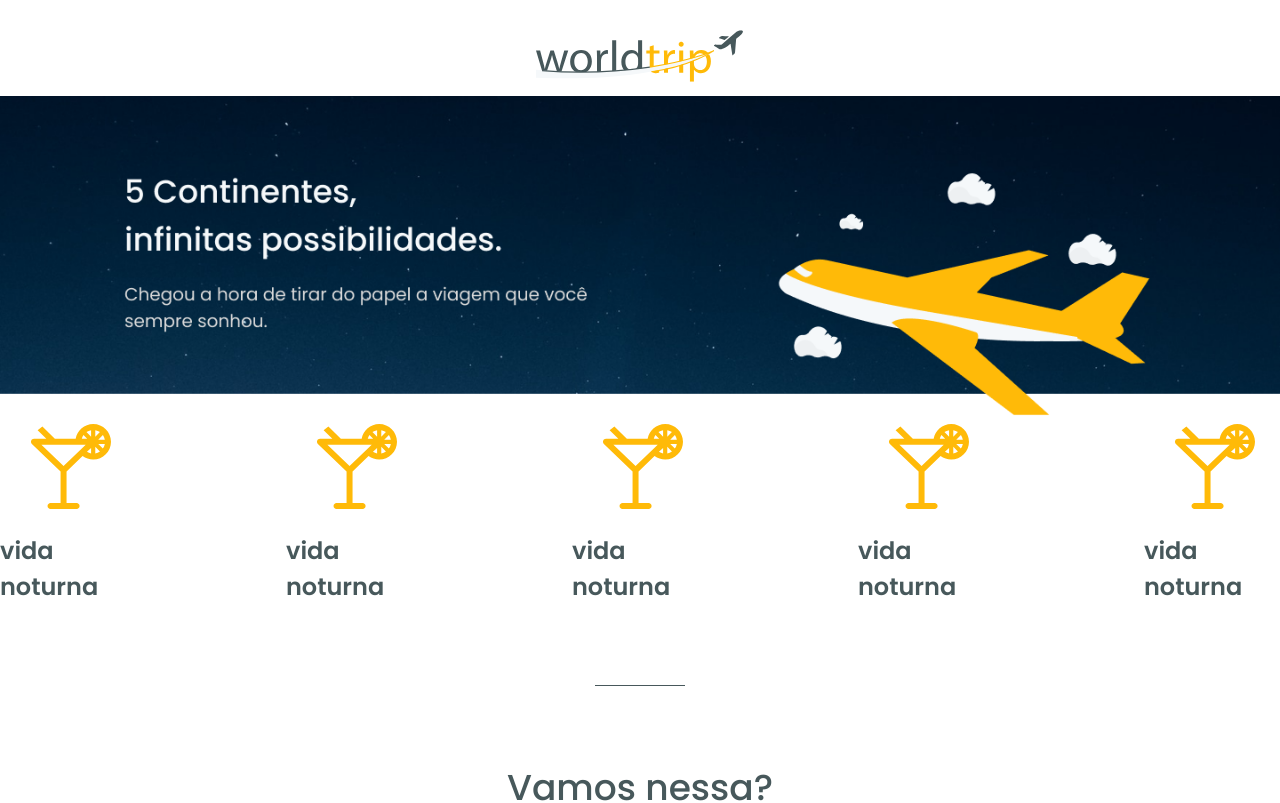
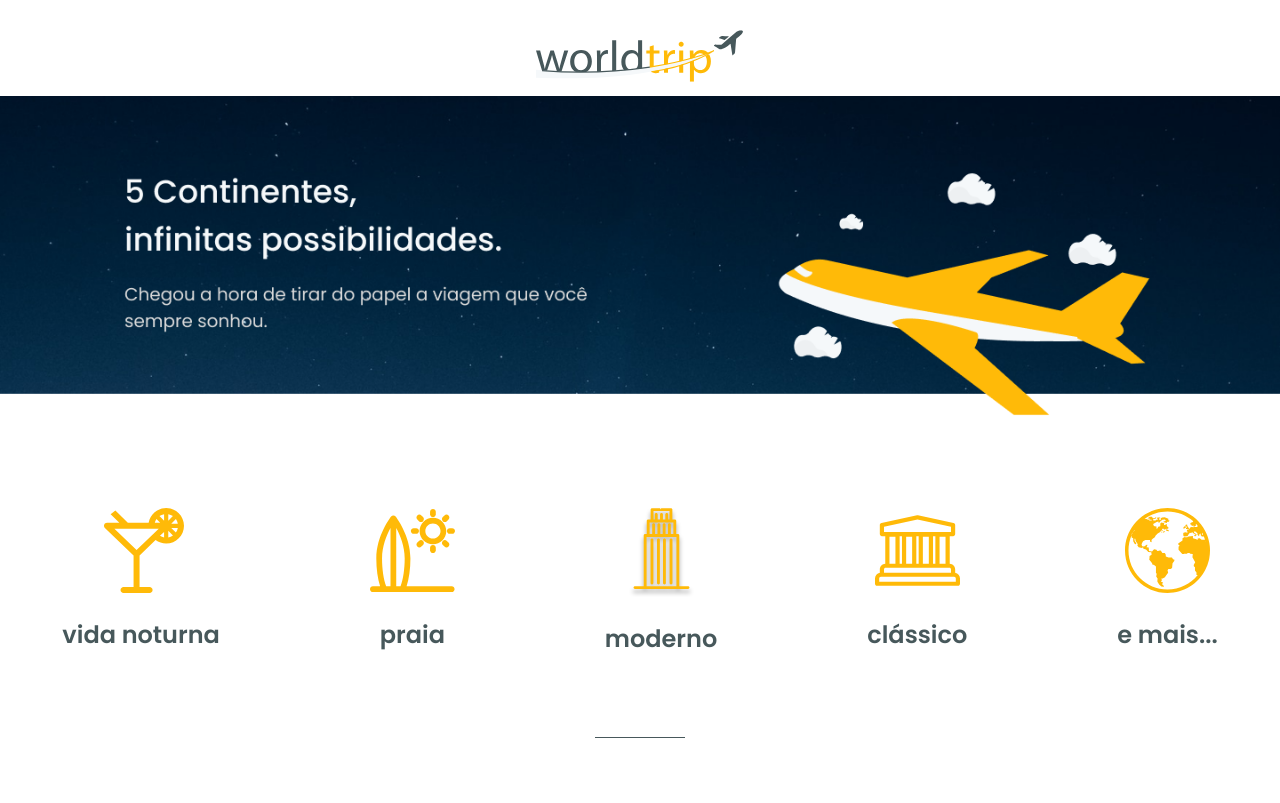
Before and after one commit to davim5/worldtravel-nextjs-chakra-ui, a Next.js app: page / in a window 1280 px wide. Shown: the top 803 px of the page. Built offline with nearby package versions, Linux system fonts and the light colour scheme.

Commit message:
Componentizacao-Travel-Types

```diff
--- a/src/components/Banner.tsx
+++ b/src/components/Banner.tsx
@@ -2,9 +2,7 @@ import { Box, Image } from '@chakra-ui/react';
 
 export function Banner(){
     return(
-        <Box
-      w="100%"
-      >
+        <Box w="100%" mb="80px">
         <Image w="100%" src={'/images/banner.png'} alt="banner"/>
       </Box>
     );
--- a/src/components/TravelTypes.tsx
+++ /dev/null
@@ -1,29 +0,0 @@
-import { HStack, Flex, Image, Text} from '@chakra-ui/react';
-
-
-export function TravelTypes(){
-    return(
-        <HStack spacing="150px" align="stretch" >
-        <Flex flexDir="column" alignItems="center" justifyContent="center">
-          <Image width="s" src='/images/cocktail.svg'/>
-          <Text mt="24px" fontSize="24px" fontWeight={600}>vida noturna</Text>
-        </Flex>
-        <Flex flexDir="column" alignItems="center" justifyContent="center">
-          <Image width="s" src='/images/cocktail.svg'/>
-          <Text mt="24px" fontSize="24px" fontWeight={600}>vida noturna</Text>
-        </Flex>
-        <Flex flexDir="column" alignItems="center" justifyContent="center">
-          <Image width="s" src='/images/cocktail.svg'/>
-          <Text mt="24px" fontSize="24px" fontWeight={600}>vida noturna</Text>
-        </Flex>
-        <Flex flexDir="column" alignItems="center" justifyContent="center">
-          <Image width="s" src='/images/cocktail.svg'/>
-          <Text mt="24px" fontSize="24px" fontWeight={600}>vida noturna</Text>
-        </Flex>
-        <Flex flexDir="column" alignItems="center" justifyContent="center">
-          <Image width="s" src='/images/cocktail.svg'/>
-          <Text mt="24px" fontSize="24px" fontWeight={600}>vida noturna</Text>
-        </Flex>
-      </HStack>
-    );
-}
--- /dev/null
+++ b/src/components/TravelTypes/Type.tsx
@@ -0,0 +1,15 @@
+import { Flex, Image, Text} from '@chakra-ui/react';
+
+interface TypeProps {
+    name:string;
+    icon_url: string;
+}
+
+export function Type({name, icon_url}:TypeProps){
+    return (
+        <Flex flexDir="column" alignItems="center" justifyContent="center">
+          <Image width="s" src={icon_url}/>
+          <Text mt="24px" fontSize="24px" fontWeight={600}>{name}</Text>
+        </Flex>
+    );
+}
--- /dev/null
+++ b/src/components/TravelTypes/index.tsx
@@ -0,0 +1,15 @@
+import { HStack, Flex, Image, Text} from '@chakra-ui/react';
+import { Type } from './Type';
+
+
+export function TravelTypes(){
+    return(
+        <HStack spacing="150px" align="stretch" >
+          <Type name="vida noturna" icon_url="/images/cocktail.svg"/>
+          <Type name="praia" icon_url="/images/surf.svg"/>
+          <Type name="moderno" icon_url="/images/building.svg"/>
+          <Type name="clássico" icon_url="/images/museum.svg"/>
+          <Type name="e mais..." icon_url="/images/world.svg"/>
+        </HStack>
+    );
+}
```
